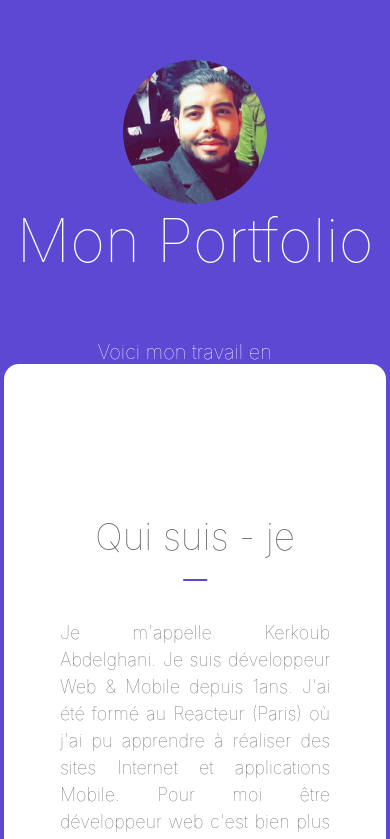
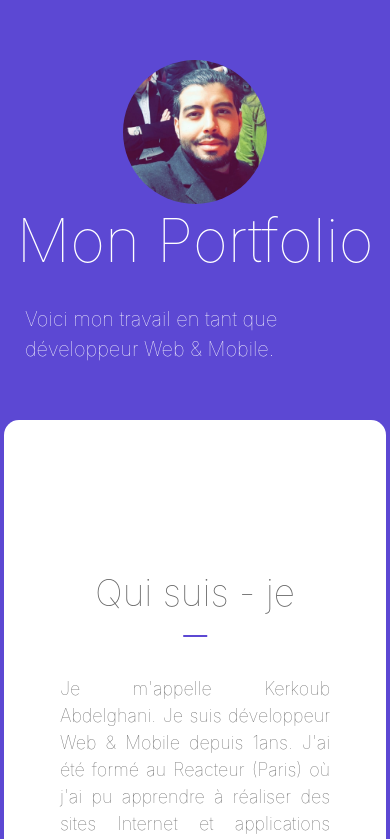
Before and after one commit to Ghaniker2019/myPortfolio, a React (Create React App) app: page / in a window 390 px wide. Shown: the top 839 px of the page. Built offline with nearby package versions, Linux system fonts and the light colour scheme.

Commit message:
Css adjustment

```diff
--- a/src/header.css
+++ b/src/header.css
@@ -1,6 +1,6 @@
 .main_container {
   background-color: #5c48d3;
-  padding-bottom: 80px;
+  padding-bottom: 40px;
 }
 
 .container {
@@ -12,6 +12,7 @@
 }
 
 .title {
+  display: grid;
   color: #ffffff;
   font-size: 60px;
   font-weight: lighter;
@@ -25,13 +26,11 @@
 }
 @media (max-width: 620px) {
   .title + p {
-    position: absolute;
-    left: 50%;
-    top: 50%;
-    transform: translate(-50%, -95%);
+    margin-left: 10px;
     color: #ffffff;
     font-size: 20px;
     font-weight: lighter;
+    padding-top: 20px;
   }
 }
 .img {
--- a/src/sections.css
+++ b/src/sections.css
@@ -110,7 +110,6 @@ p {
   font-weight: 60;
   padding: 5px;
   column-count: 2;
-  margin: 0px 5% 0px 5%;
 }
 
 @media (max-width: 720px) {
```
